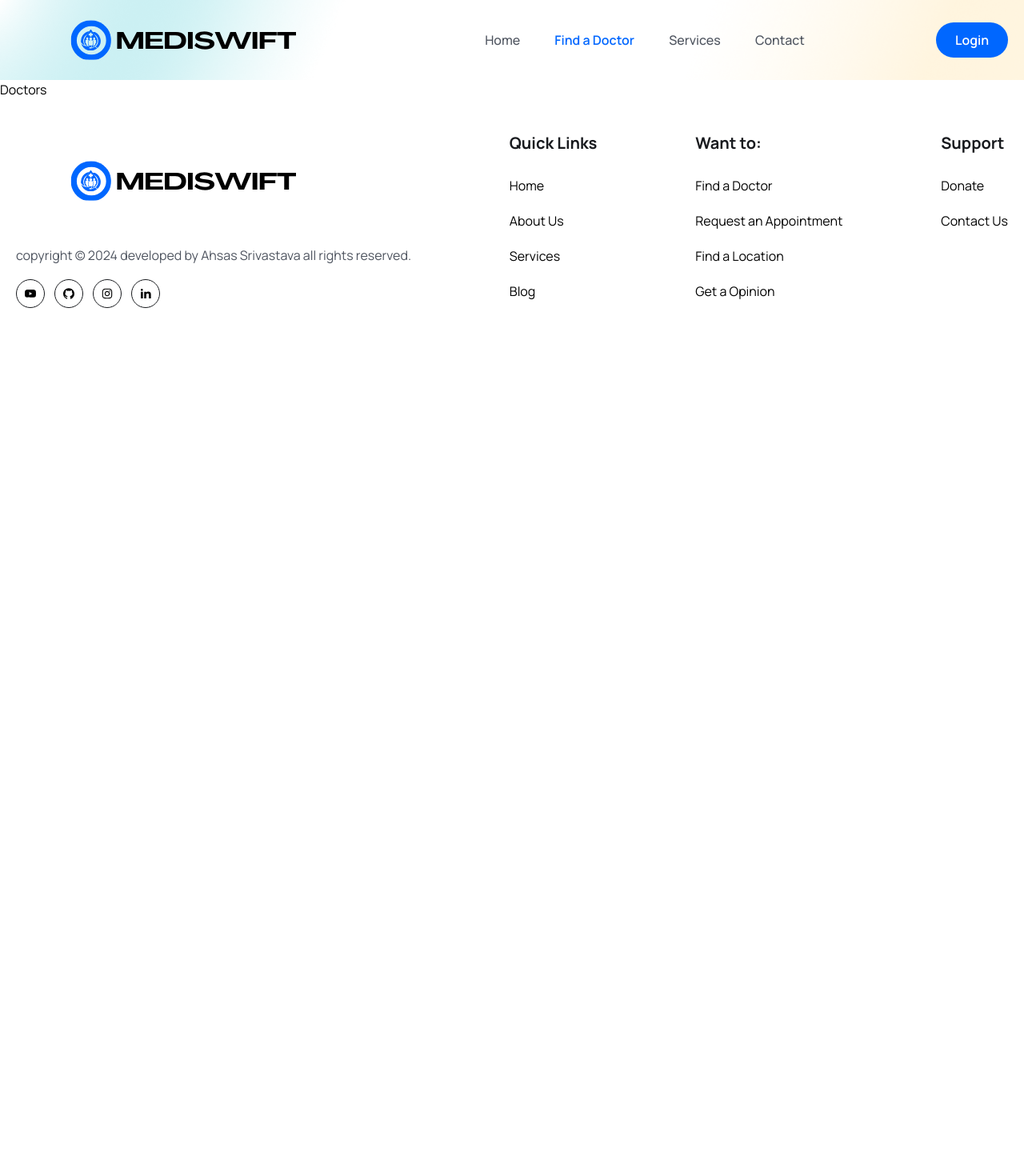
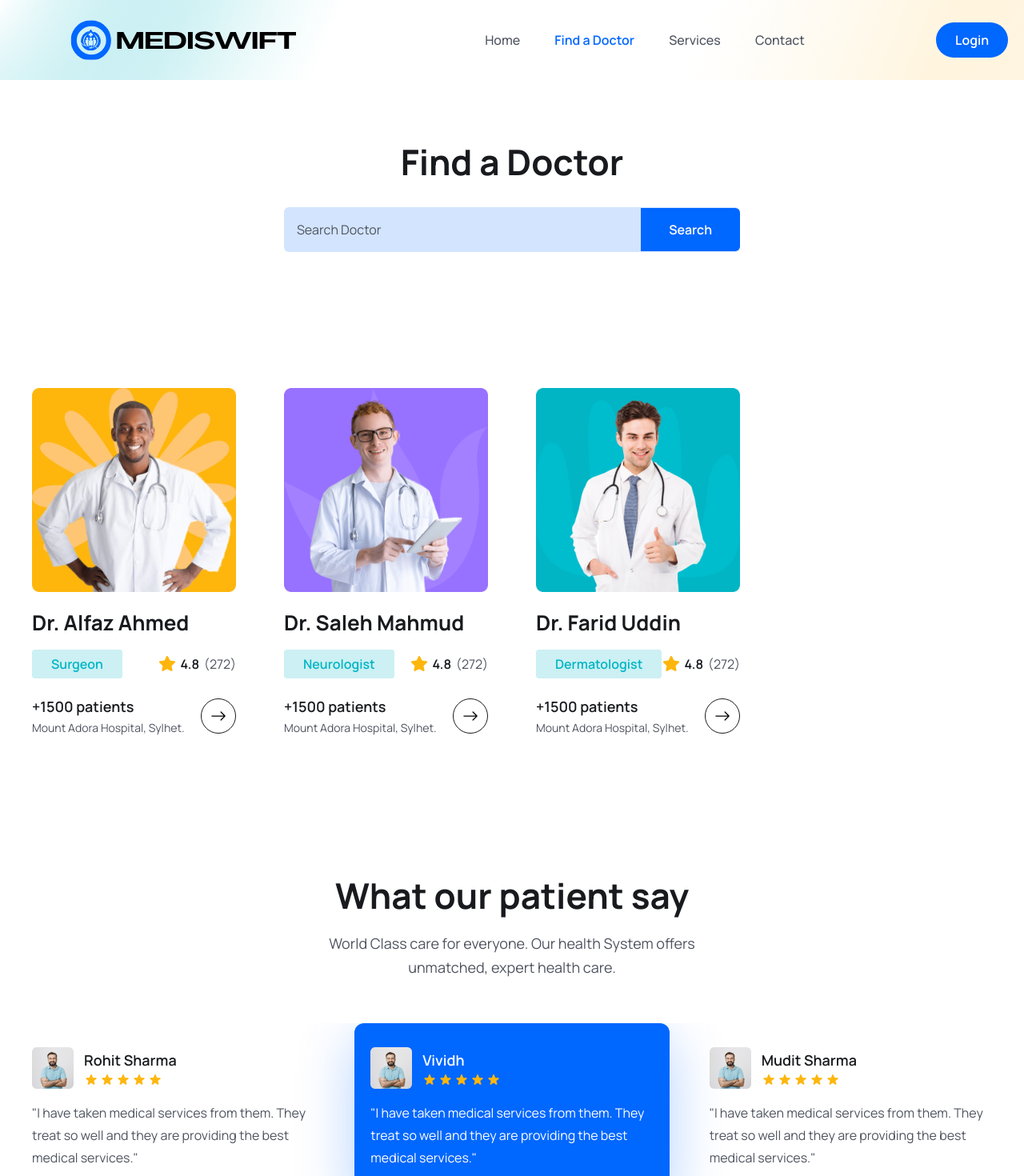
Before and after one commit to ahsas29/SolarcellSRM, a React (Vite) app in the folder frontend/: page /doctors in a window 1280 px wide. Shown: the top 1470 px of the page at 80% size. Before the commit the page ends 800 px from the top, so only its background shows below. Built offline with nearby package versions, Linux system fonts and the light colour scheme.

Commit message:
kaam chal raha hai

```diff
--- a/frontend/src/pages/Doctors/DoctorDetails.jsx
+++ b/frontend/src/pages/Doctors/DoctorDetails.jsx
@@ -1,7 +1,59 @@
 import React from "react";
+import doctorImg from "../../assets/images/doctor-img02.png";
+import starIcon from "../../assets/images/Star.png";
 
 const DcotorDetails = () => {
-  return <div>DcotorDetails</div>;
+  return <section>
+      <div className="max-w-[1170px] px-5 mx-auto">
+        <div className="gird md:grid-cols-3 gap-[50px]">
+          <div className="md:col-span-2">
+            <div className="flex items-center gap-5">
+              <figure className="max-w-[200px] max-h-[200px]">
+                <img src={doctorImg} alt="" className="w-full"/>
+              </figure>
+
+              <div>
+                <span className="bg-[#CCF0F3] text-irisBlueColor py-1 px-6 lg:py-2 lg:px-6 text-[12px] leading-4 lg:text-[16px] lg:leading-7 font-semibold rounded">
+                  Surgeon
+                </span>
+                <h3 className="text-headingColor text-[22px] leading-9 mt-3 font-bold">
+                  John Smith
+                </h3>
+                <div className="flex items-center gap-[6px]">
+                  <span className="flex items-center gap-[6px] text-[14px] leading-5 lg:text-[16px] lg:leading-7 font-semibold text-headingColor">
+                    <img src={starIcon} alt="" /> 4.8
+                  </span>
+                  <span className="text-[14px] leading-5 lg:text-[16px] lg:leading-7 font-semibold text-headingColor">
+                    (272)
+                  </span>
+                </div>
+
+                <p className="text__para text-[14px] leading-5 md:text-[15px] lg:max-w-[390px]">
+                  Lorem ipsum dolor sit amet consectetur adipisicing elit. Expedita, tenetur.
+                </p>
+              </div>
+            </div>
+
+            <div className="mt-[50px] border-b border-solid border-[#0066ff34]">
+              <button
+              className={"py-2 px-5 mr-5 text-[16px] leading-7 text-headingColor font-semibold"}
+              >
+                About
+                </button>
+
+                <button
+              className={"py-2 px-5 mr-5 text-[16px] leading-7 text-headingColor font-semibold"}
+              >
+                Feedback
+                </button>
+
+            </div>
+
+          </div>
+          <div></div>
+        </div>
+      </div>
+    </section>
 };
 
 export default DcotorDetails;
--- a/frontend/src/pages/Doctors/Doctors.jsx
+++ b/frontend/src/pages/Doctors/Doctors.jsx
@@ -1,7 +1,51 @@
-import React from "react";
+import DoctorCard from "./../../components/Doctors/DoctorCard";
+import {doctors} from "./../../assets/data/doctors";
+import Testimonial from "./../../components/Testimonial/Testimonial";
+
 
 const Doctors = () => {
-  return <div>Doctors</div>;
+  return (
+    <>
+      <section className="bg-[#ff9ea]">
+        <div className="container text-center">
+          <h2 className="heading"> Find a Doctor</h2>
+          <div className="max-w-[570px] mt-[30px] mx-auto bg-[#0066ff2c] rounded-md flex items-center justify-between">
+            <input
+              type="search"
+              className="py-4 pl-4 pr-2 bg-transparent w-full focus:outline-none cursor-pointer placeholder:text-textColor"
+               placeholder="Search Doctor"
+               />
+              <button className="btn mt-0 rounded-[0px] rounded-r-md">
+                Search
+              </button>
+          </div>
+        </div>
+      </section>
+
+      <section>
+        <div className="container">
+        <div className="grid grid-cols-1 sm:grid-cols-2 md:grid-cols-3 lg:grid-cols-4 gap-5 ">
+          {doctors.map((doctor) => (
+          <DoctorCard key={doctor.id} doctor={doctor} />
+        ))}
+      </div>
+    </div>
+  </section>
+
+  <section>
+        <div className="container">
+        <div className="xl:w-[470px] mx-auto">
+            <h2 className="heading text-center">What our patient say</h2>
+            <p className="text__para text-center">
+              World Class care for everyone. Our health System offers unmatched, expert health care.
+            </p>
+          </div>
+          <Testimonial/>
+        </div>
+      </section>
+
+    </>
+  );
 };
 
 export default Doctors;
--- a/frontend/src/pages/Services.jsx
+++ b/frontend/src/pages/Services.jsx
@@ -1,7 +1,18 @@
-import React from "react";
+import { services } from "../assets/data/services";
+import ServiceCard from "../components/Services/ServiceCard";
 
 const Services = () => {
-  return <div>Service</div>;
+  return (
+    <section>
+      <div className="contain">
+        <div className="grid grid-cols-1 md:grid-cols-2 lg:grid-cols-3 gap-5 lg:gap-[30px]">
+          {services.map((item, index)=>(
+            <ServiceCard item={item}  index={index} key={index}/>
+          ))}
+        </div>
+      </div>
+    </section>
+  );
 };
 
 export default Services;
```
